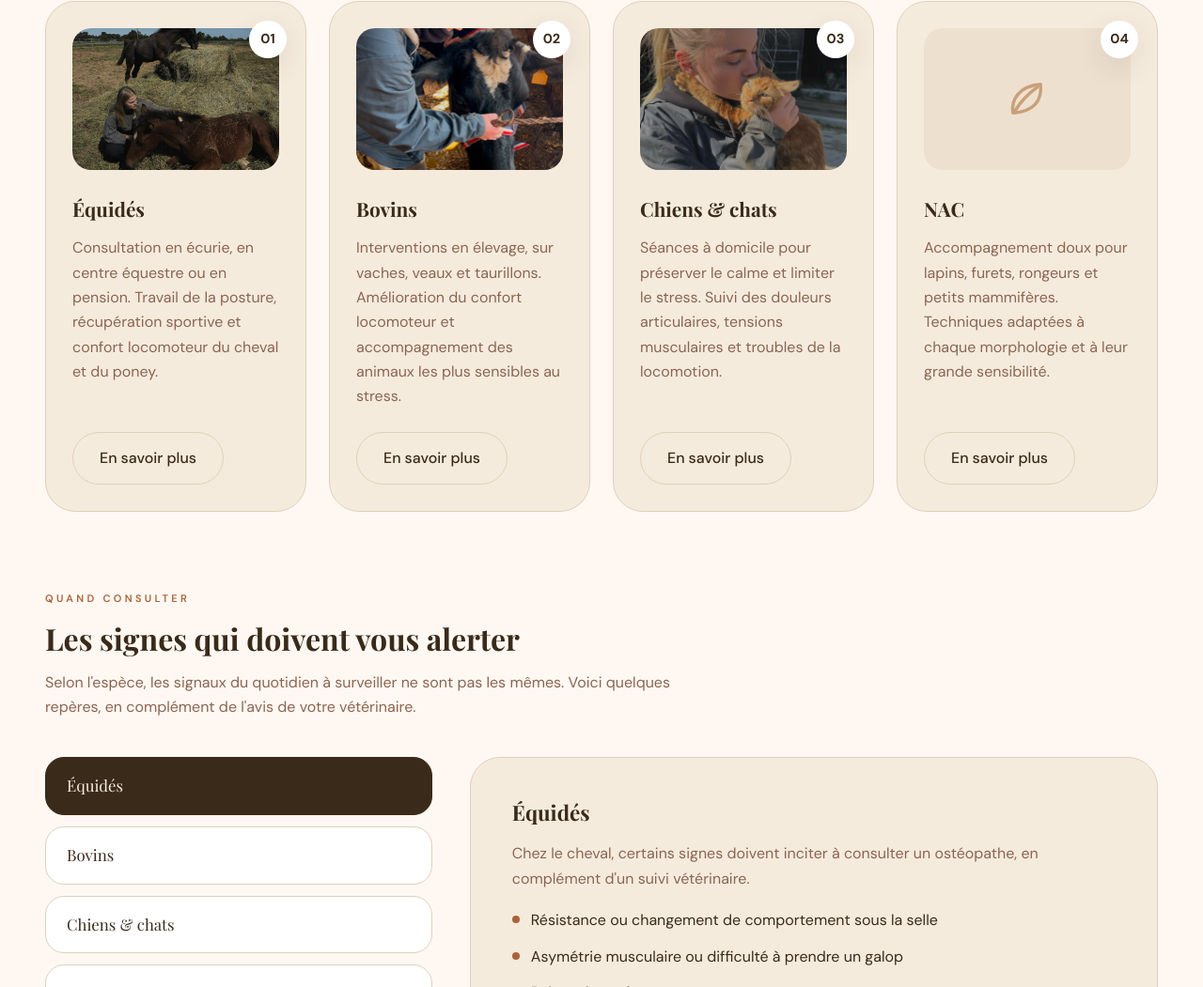
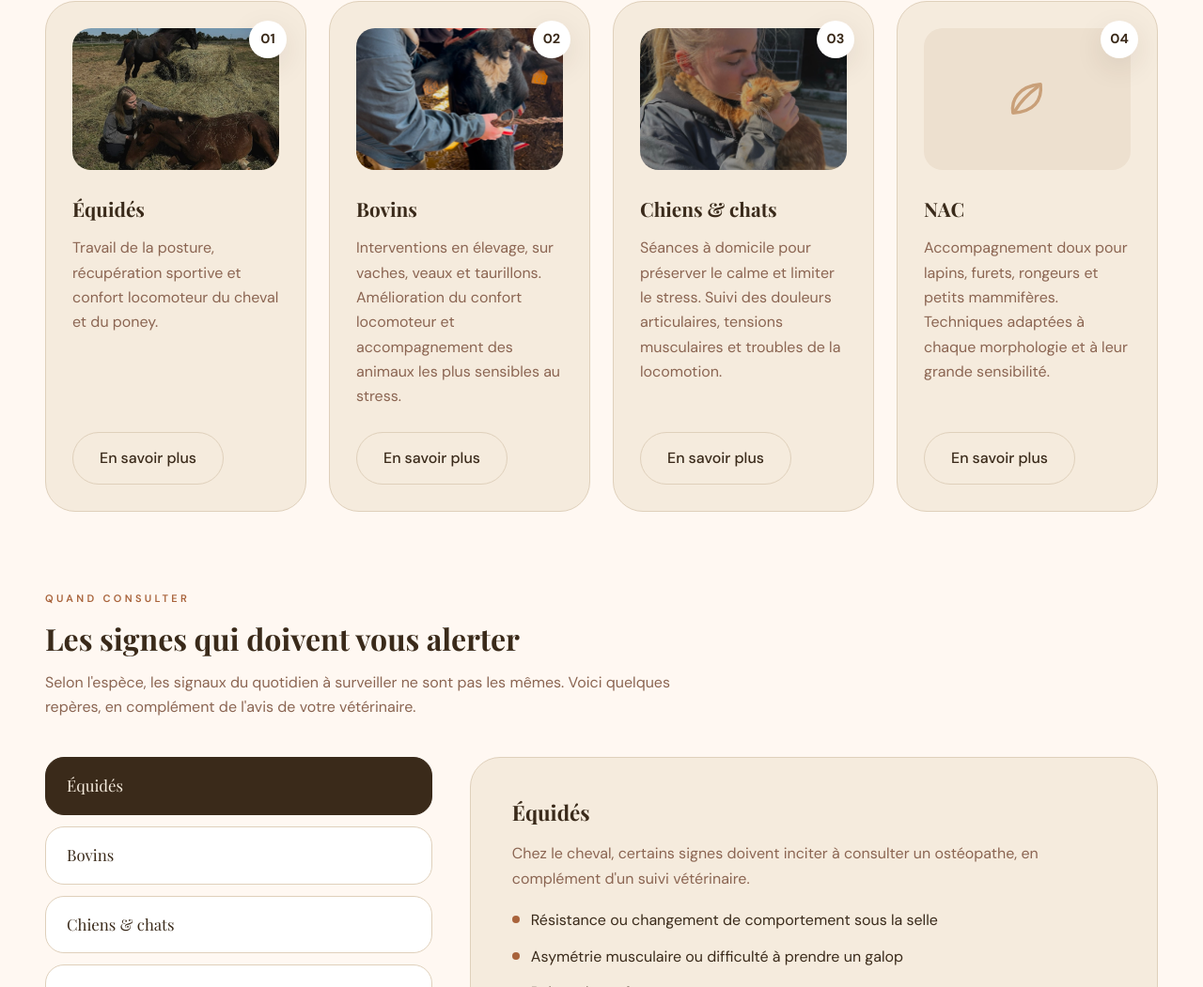
Before and after one commit to Skooh/site-alexane, a website: page index.html in a window 1280 px wide. Shown: the part 1322-2373 px from the top of the page at 94% size. Drawn offline with nearby package versions, Linux system fonts and the light colour scheme; a web font is replaced by a local one.

Commit message:
Trim équidés card intro on homepage

```diff
--- a/index.html
+++ b/index.html
@@ -120,7 +120,7 @@
               </div>
               <span class="card-tag">01</span>
               <h3>Équidés</h3>
-              <p>Consultation en écurie, en centre équestre ou en pension. Travail de la posture, récupération sportive et confort locomoteur du cheval et du poney.</p>
+              <p>Travail de la posture, récupération sportive et confort locomoteur du cheval et du poney.</p>
               <a class="btn btn-secondary btn-card" href="prestations.html#equides">En savoir plus</a>
             </article>
             <article class="service-card">
```
